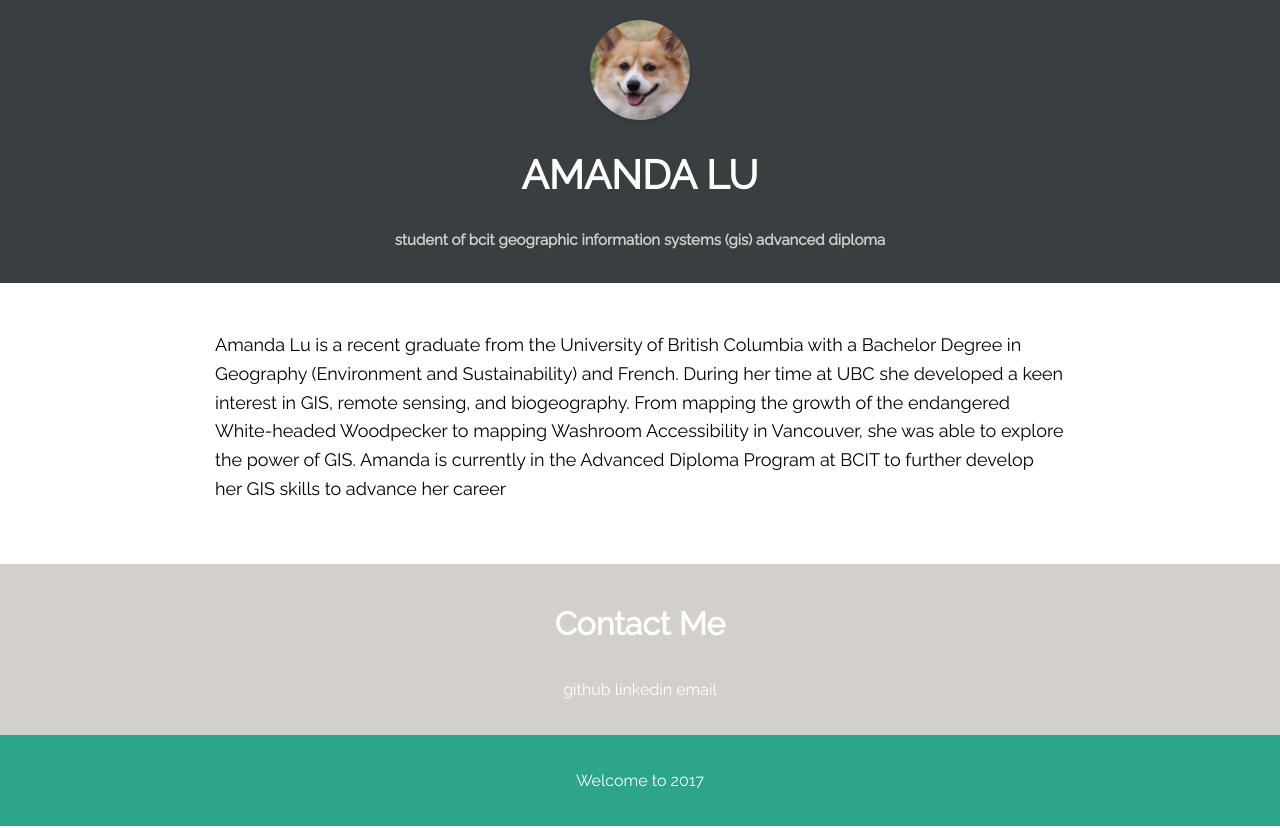
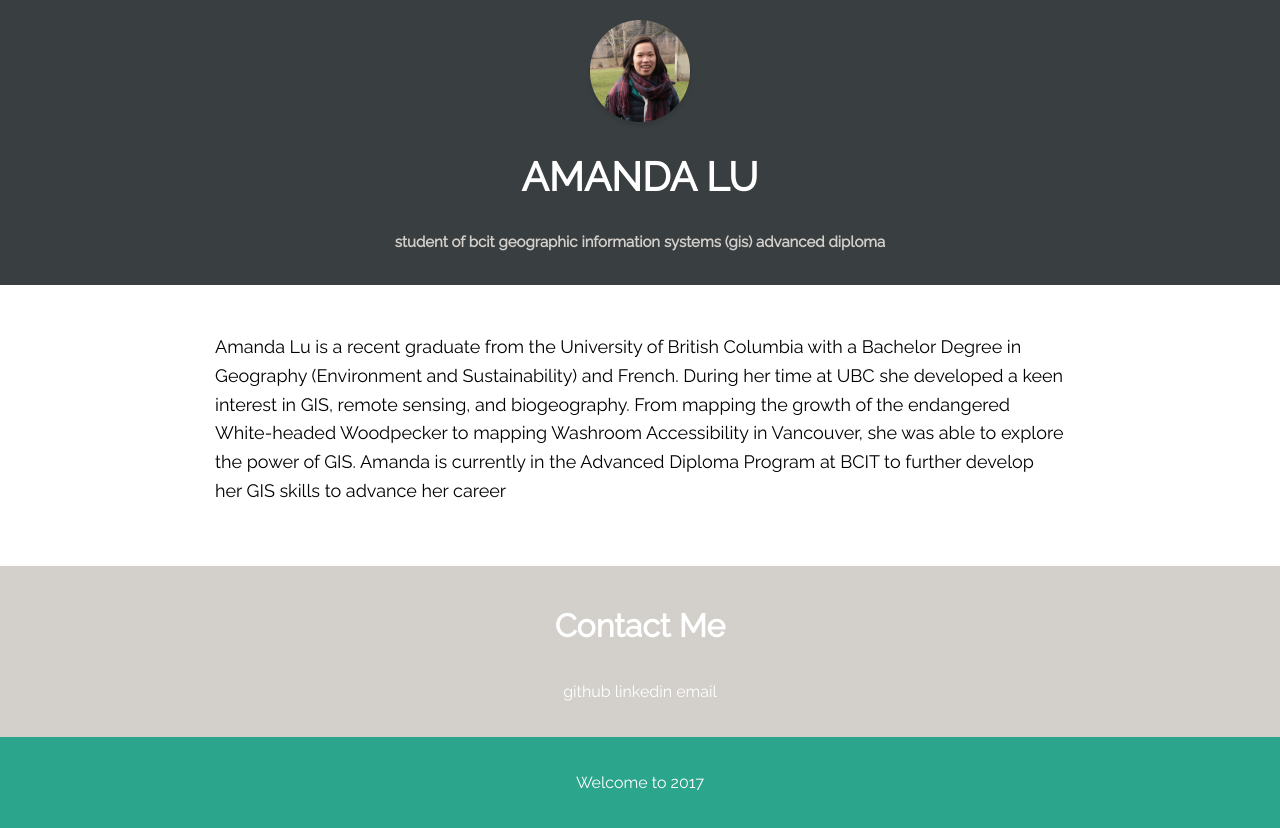
Before and after one commit to akailu/awebsite, a plain HTML site: page myfirstpage.html in a window 1280 px wide. Drawn offline with Linux system fonts and the light colour scheme.

Commit message:
added photo and favicon

```diff
--- a/myfirstpage.html
+++ b/myfirstpage.html
@@ -9,7 +9,7 @@
     </head>
     <body>
     <header>
-        <img class="portrait" src="corg.jpg"/>
+        <img class="portrait" src="photo.jpg"/>
         <h1>Amanda Lu</h1>
         <h2>Student of BCIT Geographic Information Systems (GIS)
 Advanced Diploma</h2>
```
Also changed, not shown: photo.JPG (added).
